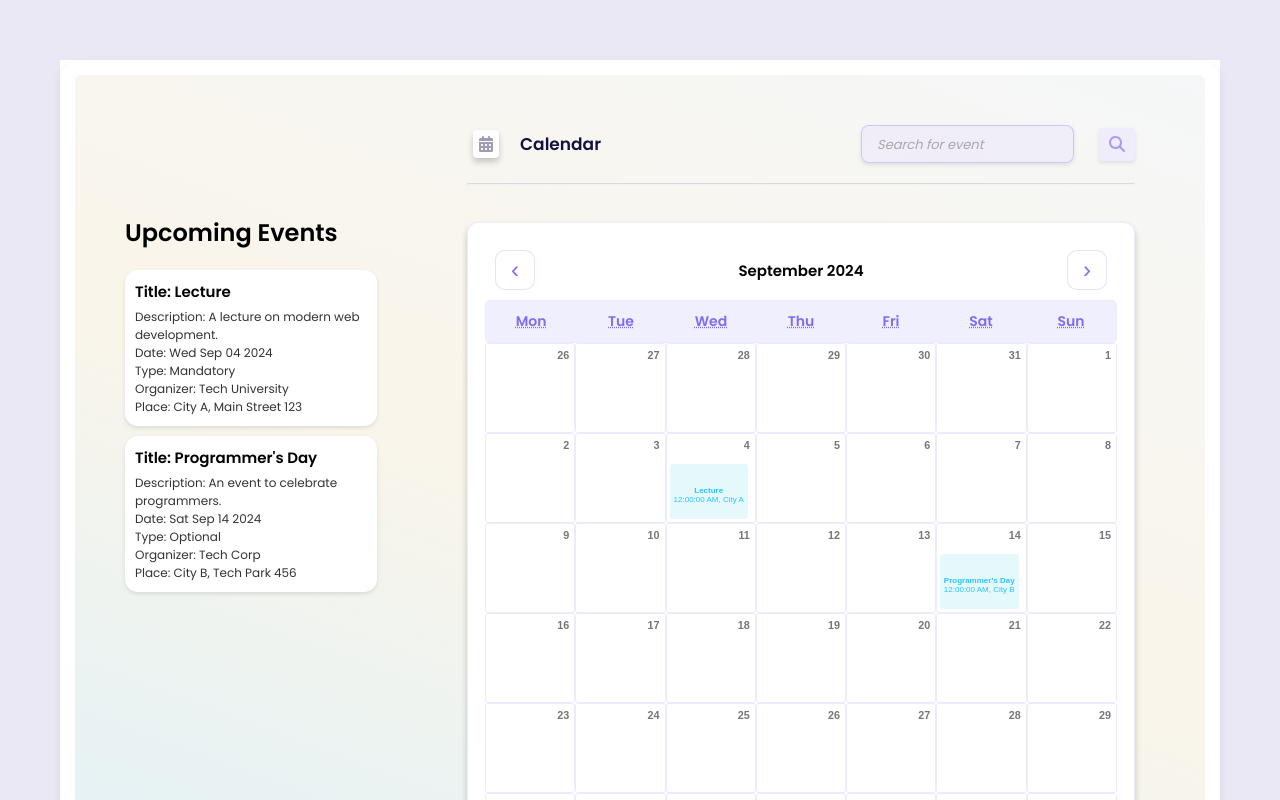
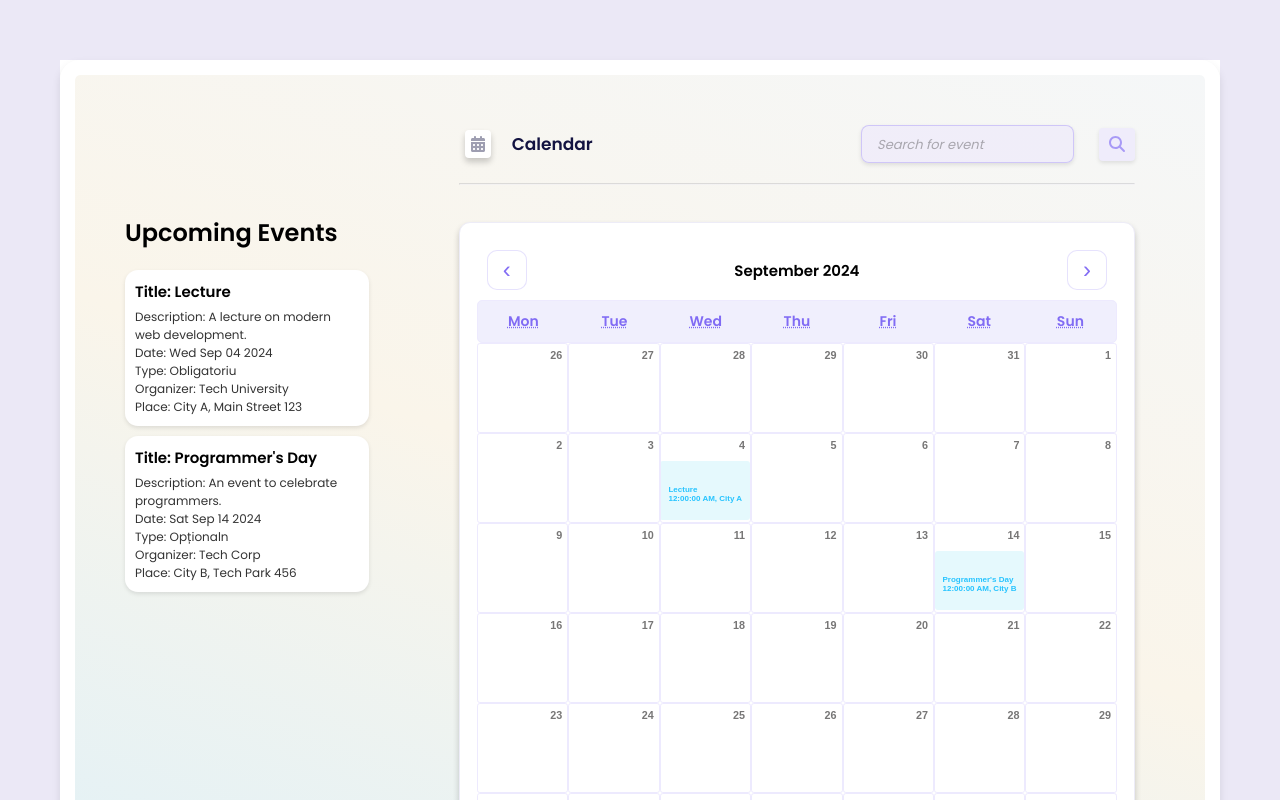
Before and after one commit to IsStephy/EventLink, a React (Create React App) app: page / in a window 1280 px wide. Shown: the top 800 px of the page. Built offline with nearby package versions, Linux system fonts and the light colour scheme.

Commit message:
made the events on the calendar interactive

```diff
--- a/package.json
+++ b/package.json
@@ -3,6 +3,7 @@
   "version": "0.1.0",
   "private": true,
   "dependencies": {
+    "@babel/runtime": "^7.25.6",
     "@fortawesome/fontawesome-svg-core": "^6.6.0",
     "@fortawesome/free-solid-svg-icons": "^6.6.0",
     "@fortawesome/react-fontawesome": "^0.2.2",
@@ -39,5 +40,8 @@
       "last 1 firefox version",
       "last 1 safari version"
     ]
+  },
+  "devDependencies": {
+    "babel-preset-react-app": "^10.0.1"
   }
 }
--- a/src/App.css
+++ b/src/App.css
@@ -20,6 +20,7 @@
   font-weight: bold;
   position: relative;
   overflow: hidden;
+  padding: 0;
 }
 
 
@@ -199,6 +200,7 @@ body, .upcoming-events {
   font-size: 17px;
   font-weight: bold;
   color: rgba(19,19,65,255);
+  margin-right: 15px;
 }
 
 .search-icon-css {
@@ -292,23 +294,25 @@ body, .upcoming-events {
 .event-on-calendar-button-css {
   background-color: rgba(229, 249, 253, 1);
   color: rgba(39, 196, 255, 1);
-  font-size: 8px; /* Smaller font size */
-  line-height: 1.2; /* Adjust line height for better spacing */
-  margin-bottom: 2px; /* Space between events */
-  padding: 2px 4px; /* Add padding inside the button */
+  font-size: 8px;
+  line-height: 1.2;
+  margin: 2px 0;  /* Optional: add small margins for spacing */
+  padding: 4px 8px;
   border: none;
   border-radius: 3px;
-  white-space: nowrap; /* Prevent text from wrapping */
-  overflow: hidden; /* Hide overflow content */
-  text-overflow: ellipsis; /* Add ellipsis for overflowing text */
-  width: 100%; /* Make the button fill the width of the calendar tile */
-  box-sizing: border-box; /* Ensure padding is included in width calculation */
-  display: block; /* Ensure each button takes up its own line */
+  white-space: nowrap;
+  overflow: hidden;
+  text-overflow: ellipsis;
+  width: 100%;  /* Make sure the button fills the full width */
+  box-sizing: border-box;
+  display: block;
+  text-align: left;  /* Align text to the left for better readability */
 }
 
 .event-on-calendar-button-css:hover {
   cursor: pointer;
-  background-color: rgba(214, 239, 253, 1); /* Slightly darker on hover */
+  opacity: 0.6;
+  width: 100%;
 }
 
 /* Styling for the individual months in year view */
--- a/src/App.js
+++ b/src/App.js
@@ -2,7 +2,7 @@ import React, { useState, useEffect } from 'react';
 import Calendar from 'react-calendar';
 import './App.css';
 import { FontAwesomeIcon } from '@fortawesome/react-fontawesome';
-import { faCalendar, faSearch, faCalendarCheck, faCalendarAlt } from '@fortawesome/free-solid-svg-icons';
+import { faSearch, faCalendarAlt } from '@fortawesome/free-solid-svg-icons';
 
 // Class representing a Place
 class Place {
@@ -90,6 +90,11 @@ const SearchIcon = () => (
   </div>
 );
 
+const CalendarIcon = ({ onClick }) => (
+  <button className='button-calendar-icon-css' onClick={onClick}>
+    <FontAwesomeIcon icon={faCalendarAlt} className="calendar-icon-css" />
+  </button>
+);
 
 // Main App Component
 function App() {
@@ -100,7 +105,7 @@ function App() {
       'Lecture',
       'A lecture on modern web development.',
       new Date(2024, 8, 4),
-      'Mandatory',
+      'Obligatoriu',
       new Organizer(1, new Date(2024, 8, 1), 'Tech University', 'Education'),
       new Place(1, 'Central', 'City A', 'Main Street 123')
     ),
@@ -109,7 +114,7 @@ function App() {
       "Programmer's Day",
       'An event to celebrate programmers.',
       new Date(2024, 8, 14),
-      'Optional',
+      'Opționaln',
       new Organizer(2, new Date(2024, 8, 20), 'Tech Corp', 'Technology'),
       new Place(2, 'West', 'City B', 'Tech Park 456')
     )
@@ -118,7 +123,9 @@ function App() {
   const [calendarEvents, setCalendarEvents] = useState({});
   const [filteredEvents, setFilteredEvents] = useState([]);
   const [searchPerformed, setSearchPerformed] = useState(false);
-  const [showCalendar, setShowCalendar] = useState(true); // Added state to control calendar visibility
+  const [showCalendar, setShowCalendar] = useState(true);
+  const [showUpcomingEvents, setUpcomingEvents] = useState(true);
+  const [showEventFromCalendar, setEventFromCalendar] = useState(null);
 
   useEffect(() => {
     const eventsByDate = events.reduce((accumulation, event) => {
@@ -146,6 +153,11 @@ function App() {
     setShowCalendar(false); // Hide calendar after search
   };
 
+  const handleEventCalendarClick = (event) => {
+    setUpcomingEvents(false);
+    setEventFromCalendar(event);
+  }
+
   // Function to render event details on the calendar
   const tileContent = ({ date, view }) => {
     const dateKey = date.toDateString();
@@ -154,12 +166,13 @@ function App() {
     return view === 'month' && eventsForDate ? (
       <div>
         {eventsForDate.map((event, index) => (
-          <button key={index} className='event-on-calendar-button-css'>
+          <div key={index} className='event-on-calendar-button-css' onClick={() => handleEventCalendarClick(event)}>
           <div className="event-css">
             <strong>{event.titlu}</strong>
             <div>{event.data.toLocaleTimeString()}, {event.place.oras}</div>
           </div>
-          </button>
+        </div>
+
         ))}
       </div>
     ) : null;
@@ -171,27 +184,27 @@ function App() {
     setSearchPerformed(false); // Reset search state
   };
 
-  // CalendarIcon Component
-  const CalendarIcon = () => (
-    <button className='button-calendar-icon-css' onClick={handleCalendarClick}>
-      <FontAwesomeIcon icon={faCalendarAlt} className="calendar-icon-css" />
-    </button>
-  );
-
   return (
     <div className='purple-container-css'>
       <div className="gradient-background">
         <div className="calendar-and-upc-events-css">
-
+          <div className="upcoming-events-or-events-from-calendar">
+            {showUpcomingEvents ? (
               <div className="upcoming-events-section">
                 <h2 className='upcoming-events-text-css'>Upcoming Events</h2>
                 <UpcomingEvents events={events} />
+              </div>
+            ) : showEventFromCalendar ? (
+              <div className='event-from-calendar'>
+                <FilteredEvents events={[showEventFromCalendar]} />
+              </div>
+            ) : null}
           </div>
 
           <div className="calendar-section">
             <div className="search-icon-text-css">
               <div className="icon-calendar-text-css">
-                <CalendarIcon />
+                <CalendarIcon onClick={handleCalendarClick} />
                 <div className='calendar-text-css'>Calendar</div>
               </div>
               <div className='search-bar-css'>
@@ -211,11 +224,10 @@ function App() {
               {searchPerformed ? (
                 <FilteredEvents events={filteredEvents} />
               ) : showCalendar ? (
-                <div className='calendar-css'><Calendar tileContent={tileContent}/> </div>
+                <div className='calendar-css'><Calendar tileContent={tileContent} /></div>
               ) : null}
             </div>
           </div>
-
         </div>
       </div>
     </div>
```
Also changed, not shown: 1 other file (tests, documents, lock files or other folders). Lines whose indentation alone changed are shown as unchanged.
